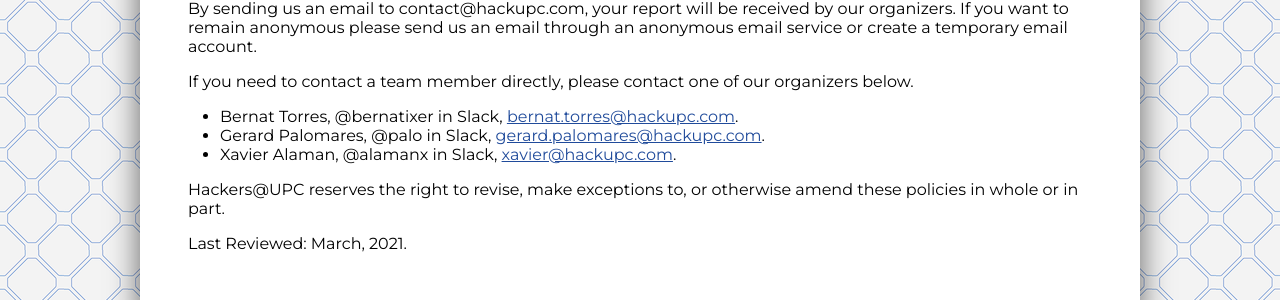
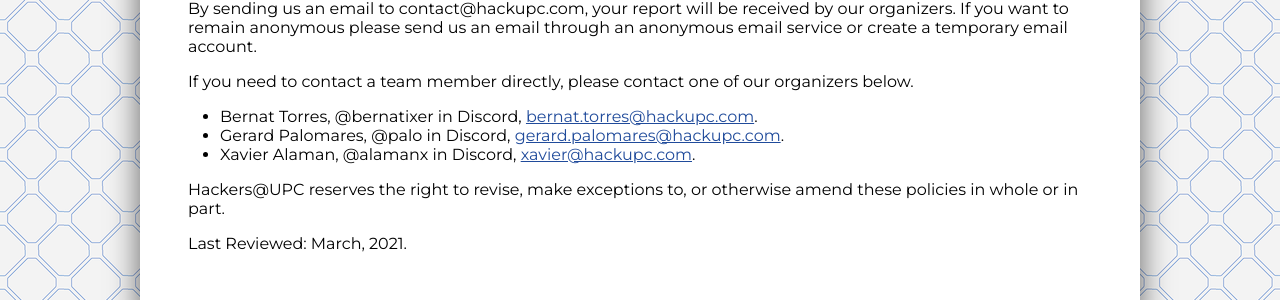
Before and after one commit to hackupc/legal-page, a Jekyll site: the page built from _documents/code_of_conduct.md, in a window 1280 px wide. Shown: the part 1094-1394 px from the top of the page. Built offline with Jekyll 4.4.1, drawn with Linux system fonts in a browser that asks for light colours.

Commit message:
Changing Slack -> Discord

```diff
--- a/_documents/code_of_conduct.md
+++ b/_documents/code_of_conduct.md
@@ -37,9 +37,9 @@
 
 If you need to contact a team member directly, please contact one of our organizers below.
 
-- Bernat Torres, @bernatixer in Slack, [bernat.torres@hackupc.com](mailto:bernat.torres@hackupc.com).
-- Gerard Palomares, @palo in Slack, [gerard.palomares@hackupc.com](mailto:gerard.palomares@hackupc.com).
-- Xavier Alaman, @alamanx in Slack, [xavier@hackupc.com](mailto:xavier@hackupc.com).
+- Bernat Torres, @bernatixer in Discord, [bernat.torres@hackupc.com](mailto:bernat.torres@hackupc.com).
+- Gerard Palomares, @palo in Discord, [gerard.palomares@hackupc.com](mailto:gerard.palomares@hackupc.com).
+- Xavier Alaman, @alamanx in Discord, [xavier@hackupc.com](mailto:xavier@hackupc.com).
 
 Hackers@UPC reserves the right to revise, make exceptions to, or otherwise amend these policies in whole or in part.
 
```
